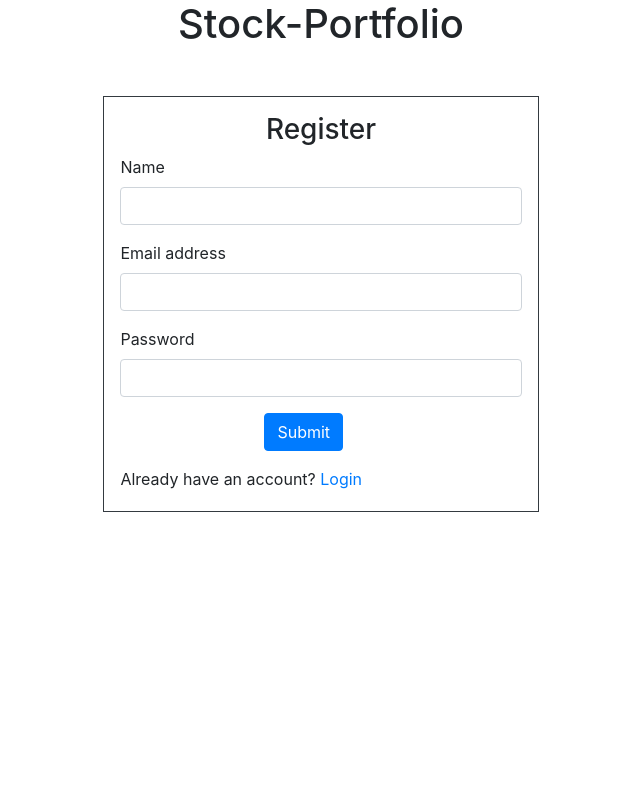
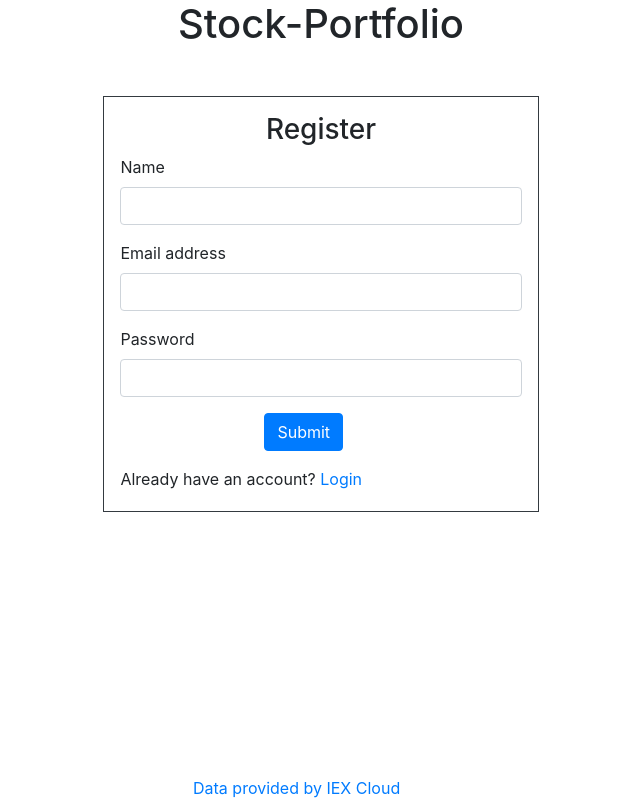
Before and after one commit to Raf-Batista/Stock-Portfolio, a React (Create React App) app in the folder stock-portfolio-frontend/: page / in a window 1280 px wide. Shown: the whole page, without its empty margins (319-959 px from the left). Built offline with nearby package versions, Linux system fonts and the light colour scheme.

Commit message:
Add attribution link to IEXCloud api

```diff
--- a/stock-portfolio-frontend/public/index.html
+++ b/stock-portfolio-frontend/public/index.html
@@ -41,5 +41,6 @@
       To begin the development, run `npm start` or `yarn start`.
       To create a production bundle, use `npm run build` or `yarn build`.
     -->
+    <a id="footer" href="https://iexcloud.io">Data provided by IEX Cloud</a>
   </body>
 </html>
--- a/stock-portfolio-frontend/src/App.css
+++ b/stock-portfolio-frontend/src/App.css
@@ -95,4 +95,16 @@
   .login-button {
     margin-top: 5.4em;
   }
+
+  .iexcloud {
+    margin-left: 32em;
+    margin-top: auto;
+  }
 }
+
+#footer {
+  position: fixed;
+  bottom: 0;
+  width: 100%;
+  margin-left: 32em;
+}
```
